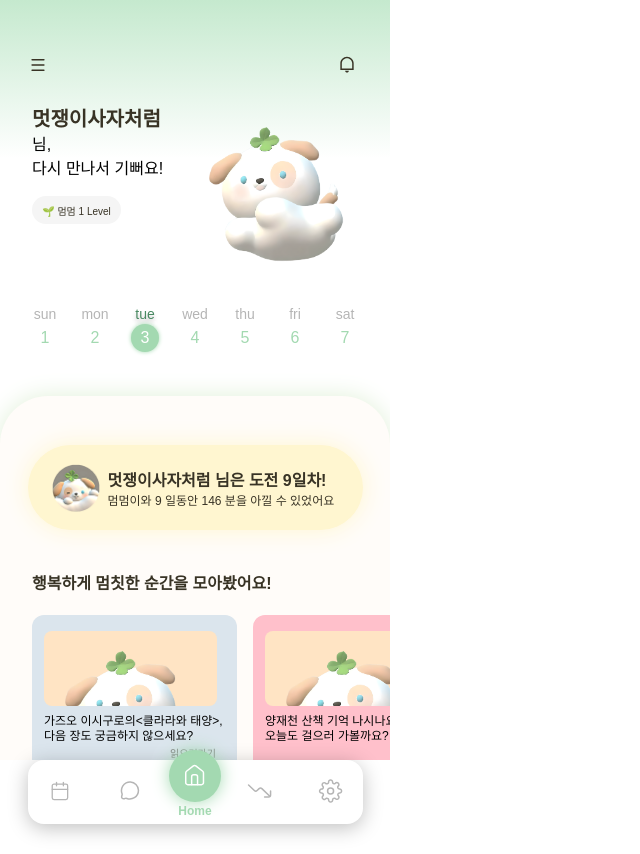
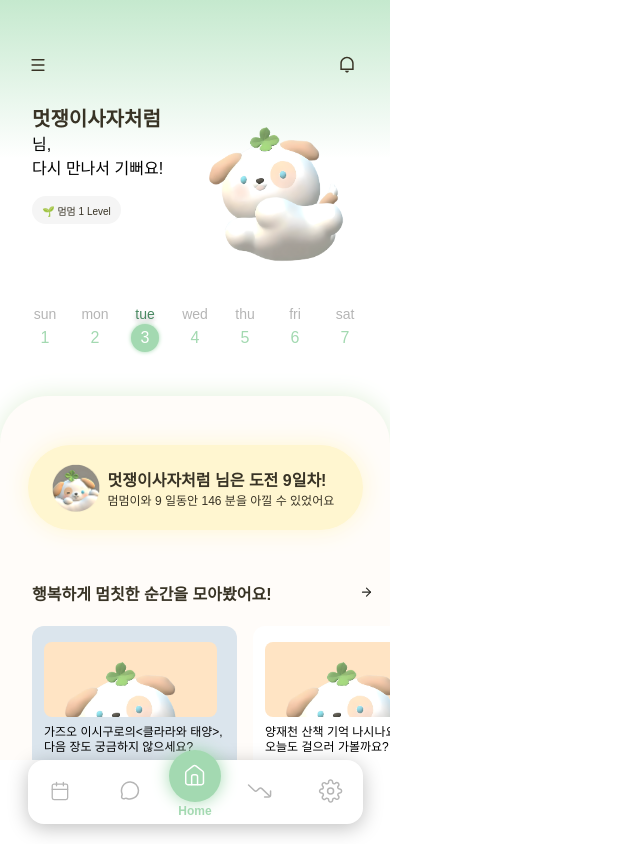
Before and after one commit to Mummzhit/Front, a React (Create React App) app: page / in a window 1280 px wide. Shown: the whole page, without its empty margins (0-640 px from the left). Built offline with nearby package versions, Linux system fonts and the light colour scheme; a web font is replaced by a local one.

Commit message:
feat: add view more button on archive-summary-section

```diff
--- a/src/App.css
+++ b/src/App.css
@@ -6,5 +6,4 @@
     flex-direction: column;
     align-items: center;
     background: linear-gradient(180deg, #C5E9CE 0%, rgba(255, 255, 255, 0.75) 18.76%);
-    margin-bottom: 10px;
 }
--- a/src/Component/HappyMomentsCard/HappyMomentsCard.css
+++ b/src/Component/HappyMomentsCard/HappyMomentsCard.css
@@ -29,7 +29,7 @@
 }
 
 .walk-moment{
-    background-color: pink ;
+    background-color: #FFFFFF ;
     border-radius: 12px;
     padding: 16px 12px;
 
--- a/src/Component/HappyMomentsCard/HappyMomentsSection.css
+++ b/src/Component/HappyMomentsCard/HappyMomentsSection.css
@@ -1,6 +1,16 @@
 .happy-moments{
     margin-left: 100px;
     margin-top: 40px ;
+}
+
+.title{
+    display: flex;
+    flex-direction: row;
+    align-items: center;
+}
+
+.happy-moments .title span {
+    margin-left: 90px;
 }
 
 .card-scroll-container {
--- a/src/Component/HappyMomentsCard/HappyMomentsSection.jsx
+++ b/src/Component/HappyMomentsCard/HappyMomentsSection.jsx
@@ -1,10 +1,16 @@
 import HappyMomentsCard from "./HappyMomentsCard";
+import ViewMoreIcon from "../Icons/ViewMoreIcon";
 import './HappyMomentsSection.css'
 
 export default function HappyMomentsSection ({data}){
     return (
         <div className="happy-moments">
-            <h1>행복하게 멈칫한 순간을 모아봤어요!</h1>
+            <div className="title">
+                <h1>행복하게 멈칫한 순간을 모아봤어요!</h1>
+                <span><ViewMoreIcon/></span>
+            </div>
+
+
             <div className="card-scroll-container">
                 {data.map((item,index)=>(
                     <HappyMomentsCard key={index} {...item}/>
--- /dev/null
+++ b/src/Component/Icons/ViewMoreIcon.jsx
@@ -0,0 +1,21 @@
+import React from "react";
+
+export default function ViewMoreIcon () {
+
+    return(
+        <svg
+            width="11"
+            height="10"
+            viewBox="0 0 11 10"
+            fill="none"
+            stroke="#252420"
+            strokeWidth="1.14291"
+            strokeLinecap="round"
+            strokeLinejoin="round"
+            xmlns="http://www.w3.org/2000/svg">
+            <path d="M1.49951 5.16443H9.49991"/>
+            <path d="M5.49951 1.16431L9.49971 5.1645L5.49951 9.1647" />
+        </svg>
+
+    )
+}
--- a/src/Component/MainDashContainer/DashContainer.jsx
+++ b/src/Component/MainDashContainer/DashContainer.jsx
@@ -10,9 +10,9 @@ export default function DashContainer (){
     const safetime ='146';
     const days='목요일';
     const session ='오후';
-    const isIndividual='혼자';
-    const emotion1 ='무료하고';
-    const emotion2 ='심심하다';
+
+    const emotion1 ='무료하다';
+
     const sns1 ='유튜브';
     const sns2 ='인스타그램';
     const averagewatchingtime = '46'
@@ -36,7 +36,7 @@ export default function DashContainer (){
             </div>
 
             <div className ='numb-moments-card'>
-                <NumbMomentsCard  username={username} days={days} session={session} isIndividual={isIndividual} emotion1={emotion1} emotion2={emotion2} sns1={sns1} sns2={sns2} averagewatchingtime={averagewatchingtime}/>
+                <NumbMomentsCard  username={username} days={days} session={session}  emotion1={emotion1} sns1={sns1} sns2={sns2} averagewatchingtime={averagewatchingtime}/>
             </div>
 
         </div>
--- a/src/Component/NumbMomentsCard/NumbMomentsCard.css
+++ b/src/Component/NumbMomentsCard/NumbMomentsCard.css
@@ -6,13 +6,26 @@
 
 }
 
+.numb-moments .title{
+    display: flex;
+    flex-direction: row;
+    align-items: center;
+}
+
+.title span {
+    margin-left: 90px;
+}
+
+
+
+
 .numb-moments .username{
     background-color: transparent;
     font-weight: 600;
 
 
 }
-.numb-moments span{
+.contents span{
     font-size: 12px;
     font-weight: 600;
     background-color: #F1FAEE;
--- a/src/Component/NumbMomentsCard/NumbMomentsCard.jsx
+++ b/src/Component/NumbMomentsCard/NumbMomentsCard.jsx
@@ -1,14 +1,19 @@
 import React from 'react'
+import ViewMoreIcon from '../Icons/ViewMoreIcon'
 import './NumbMomentsCard.css'
 
 export default function NumbMomentsCard ({username, days, session, isIndividual, emotion1, emotion2, sns1, sns2, averagewatchingtime}){
     return (
 
         <div className = 'numb-moments'>
+            <div className='title'>
             <h1>무심코 스크롤한 순간을 돌아봤어요</h1>
-            <div>
-                <div><span className = 'username'>{username}</span>님은<span>{days}</span><span>{session}</span><span>{isIndividual}</span> 있을 때,</div>
-                <div><span>{emotion1}</span> <span>{emotion2}</span> 감정을 느껴</div>
+            <span><ViewMoreIcon/></span>
+            </div>
+
+            <div className='contents'>
+                <div><span className = 'username'>{username}</span>님은<span>{days}</span><span>{session}</span> 에</div>
+                <div><span>{emotion1}</span> 는 감정을 느껴</div>
                 <div><span>{sns1}</span> 나 <span>{sns2}</span> 을 켜는 경우가 많았어요.</div>
                 <div>이때의 평균 시청 시간은 <span>{averagewatchingtime}</span>분 이었어요. </div>
             </div>
```
